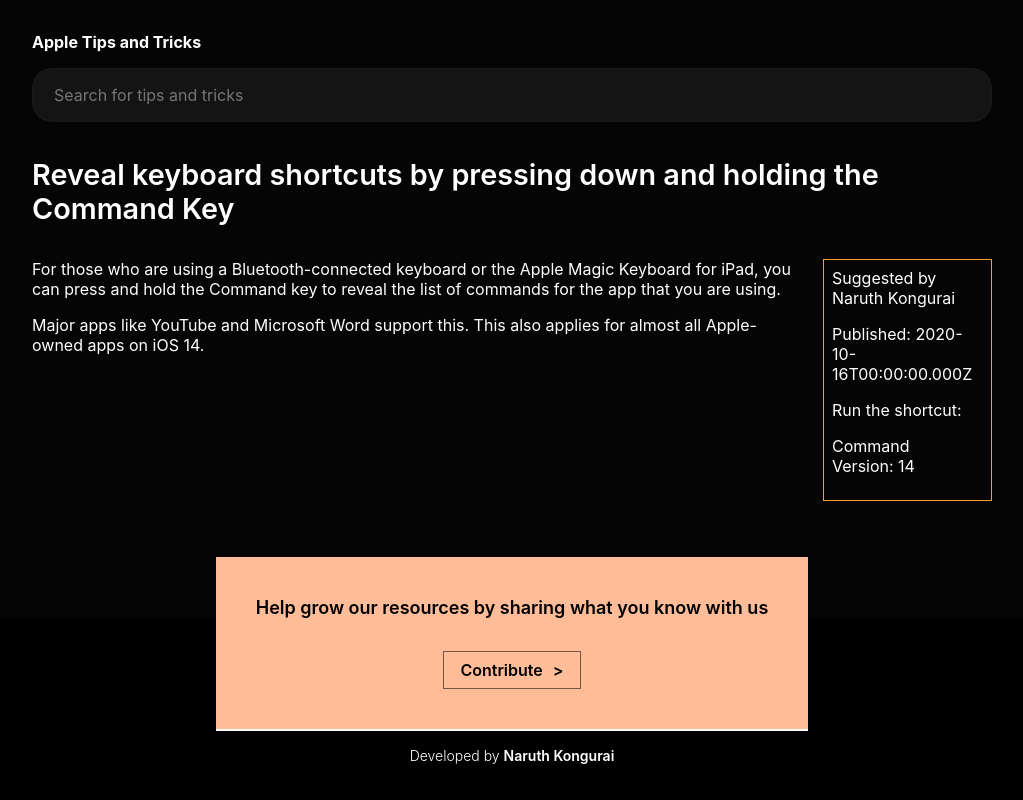
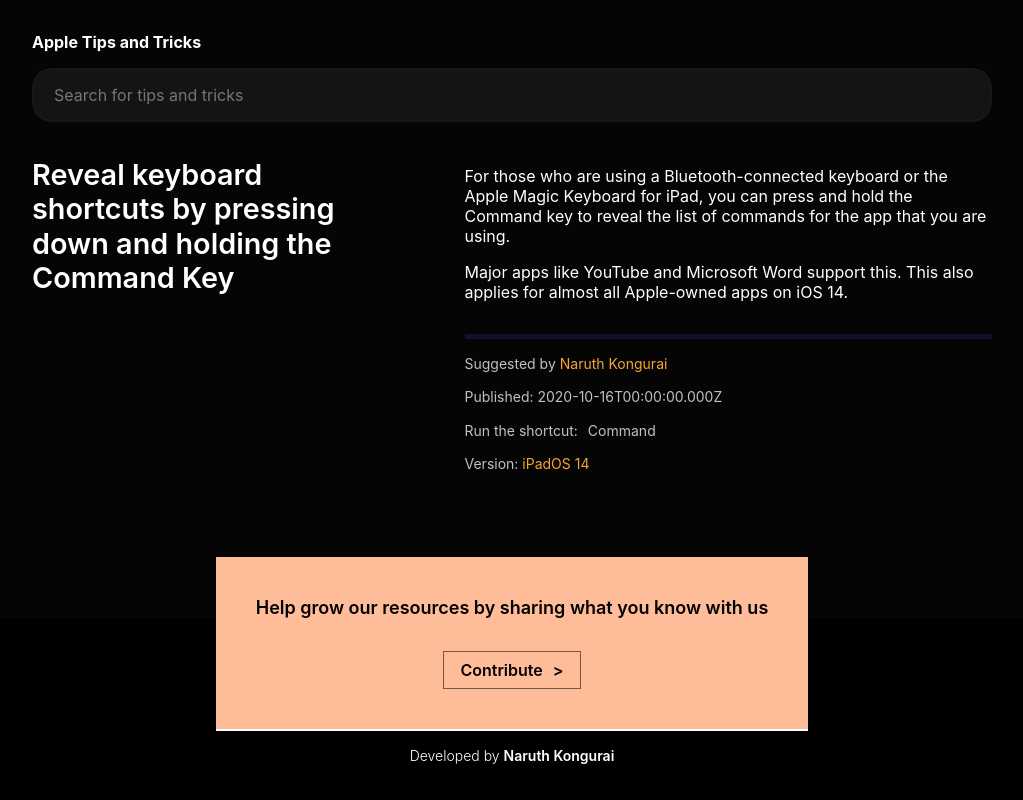
Before and after one commit to naruthk/apple-tips, a Gatsby site: page /ipados/reveal-commands-shortcuts/ in a window 1280 px wide. Shown: the whole page, without its empty margins (128-1151 px from the left). Built offline with nearby package versions, Linux system fonts and the light colour scheme; Gatsby itself is replaced by a stand-in of ours.

Commit message:
feat: styling for individual post

```diff
--- a/public/page-data/ipados/reveal-commands-shortcuts/page-data.json
+++ b/public/page-data/ipados/reveal-commands-shortcuts/page-data.json
@@ -1 +1 @@
-{"componentChunkName":"component---src-templates-page-tsx","path":"/ipados/reveal-commands-shortcuts/","result":{"data":{"site":{"siteMetadata":{"title":"Apple Tips and Tricks","description":"A collection of tips and tricks for people who are using Apple products and ecosystem.","author":{"name":"Naruth Kongurai","url":"https://www.naruth.dev"}}},"markdownRemark":{"html":"<p>For those who are using a Bluetooth-connected keyboard or the Apple Magic Keyboard for iPad, you can press and hold the Command key to reveal the list of commands for the app that you are using.</p>\n<p>Major apps like YouTube and Microsoft Word support this. This also applies for almost all Apple-owned apps on iOS 14.</p>","excerpt":"For those who are using a Bluetooth-connected keyboard or the Apple Magic Keyboard for iPad, you can press and hold the Command key to…","frontmatter":{"title":"Reveal keyboard shortcuts by pressing down and holding the Command Key","date":"2020-10-16T00:00:00.000Z","author":"Naruth Kongurai","description":"Works across many supported apps on iOS 14","keyboardCommand":"Command","source":null,"osVersion":14}}},"pageContext":{"slug":"/ipados/reveal-commands-shortcuts/"}},"staticQueryHashes":["2316817422","529154520","708590324"]}
+{"componentChunkName":"component---src-templates-page-tsx","path":"/ipados/reveal-commands-shortcuts/","result":{"data":{"site":{"siteMetadata":{"title":"Apple Tips and Tricks","description":"A collection of tips and tricks for people who are using Apple products and ecosystem.","author":{"name":"Naruth Kongurai","url":"https://www.naruth.dev"}}},"markdownRemark":{"html":"<p>For those who are using a Bluetooth-connected keyboard or the Apple Magic Keyboard for iPad, you can press and hold the Command key to reveal the list of commands for the app that you are using.</p>\n<p>Major apps like YouTube and Microsoft Word support this. This also applies for almost all Apple-owned apps on iOS 14.</p>","excerpt":"For those who are using a Bluetooth-connected keyboard or the Apple Magic Keyboard for iPad, you can press and hold the Command key to…","fields":{"collection":"ipados"},"frontmatter":{"title":"Reveal keyboard shortcuts by pressing down and holding the Command Key","date":"2020-10-16T00:00:00.000Z","author":"Naruth Kongurai","description":"Works across many supported apps on iOS 14","keyboardCommand":"Command","source":null,"osVersion":14}}},"pageContext":{"slug":"/ipados/reveal-commands-shortcuts/"}},"staticQueryHashes":["2316817422","529154520","708590324"]}
--- a/src/components/footer/style.tsx
+++ b/src/components/footer/style.tsx
@@ -2,7 +2,7 @@ import styled from "@emotion/styled";
 import { Link } from "gatsby";
 import Container from "../Container";
 
-import { dimensions, colors } from "../../styles/variables";
+import { dimensions, colors, radius } from "../../styles/variables";
 
 const StyledFooter = styled.footer`
   margin-top: 2rem;
@@ -30,7 +30,7 @@ const ContributionsLink = styled(Link)`
   align-items: center;
   margin: auto;
   padding: 1.5rem;
-  border-radius: 20px;
+  border-radius: ${radius.container}px;
   color: ${colors.black};
   font-weight: 600;
   font-size: ${dimensions.fontSize.large}px;
--- a/src/components/post/index.tsx
+++ b/src/components/post/index.tsx
@@ -1,3 +1,4 @@
+import { Link } from "gatsby";
 import React, { FC } from "react";
 import { Frontmatter } from "../../typings";
 import CommandKeys from "../commandKeys";
@@ -6,6 +7,7 @@ import {
   StyledPostContainer,
   StyledTitle,
   StyledMetaContainer,
+  StyledPostText,
   StyledGridContainer,
   CommandKeyContainer
 } from "./style";
@@ -13,9 +15,10 @@ import {
 interface PostProps {
   postData: Frontmatter,
   html: string;
+  collection: string;
 }
 
-const Post: FC<PostProps> = ({ postData, html }) => {
+const Post: FC<PostProps> = ({ postData, html, collection }) => {
   const {
     title,
     date,
@@ -25,18 +28,20 @@ const Post: FC<PostProps> = ({ postData, html }) => {
     osVersion
   } = postData;
 
+  const osNameWithVersion = `${collection} ${osVersion}`;
+
   return (
     <StyledPostContainer>
       <StyledTitle>{title}</StyledTitle>
       <StyledGridContainer>
         {/* eslint-disable-next-line react/no-danger */}
-        <div dangerouslySetInnerHTML={{ __html: html }} />
+        <StyledPostText dangerouslySetInnerHTML={{ __html: html }} />
         <StyledMetaContainer>
-          <p>Suggested by {author}</p>
+          <p>Suggested by <Link to={`/author/${author}`} title={`Posts by ${author}`}>{author}</Link></p>
           <p>Published: {date}</p>
-          <CommandKeys keys={[keyboardCommand]} />
-          <p>Version: {osVersion}</p>
-          {source && <p>Source: {source}</p>}
+          {keyboardCommand && <CommandKeys keys={[keyboardCommand]} />}
+          <p>Version: <Link to={`/${collection}`} title={`See more posts on ${collection}`}>{osNameWithVersion}</Link></p>
+          {source && <p><a href={source} title={source} target="_blank" rel="nofollow">Source</a></p>}
         </StyledMetaContainer>
       </StyledGridContainer>
     </StyledPostContainer>
--- a/src/components/post/style.tsx
+++ b/src/components/post/style.tsx
@@ -1,26 +1,47 @@
 import styled from "@emotion/styled";
 
-import { breakpoints, colors, dimensions } from "../../styles/variables";
+import {
+  breakpoints,
+  colors,
+  dimensions,
+  radius
+ } from "../../styles/variables";
 import { getemsize } from "../../styles/mixins";
 
 const StyledPostContainer = styled.article`
+  @media (min-width: ${getemsize(breakpoints.sm)}em) {
+    display: flex;
+    flex-direction: row;
+    justify-content: space-between;
+  }
 `;
 
 const StyledTitle = styled.h1`
   font-size: ${dimensions.headingSizes.h1}rem;
   color: ${colors.white};
   margin-bottom: 2rem;
+
+  @media (min-width: ${getemsize(breakpoints.sm)}em) {
+    margin-right: 2rem;
+  }
+`;
+
+const StyledGridContainer = styled.div`
+  @media (min-width: ${getemsize(breakpoints.sm)}em) {
+    margin-left: 2rem;
+  }
+`;
+
+const StyledPostText = styled.div`
+  margin-top: 0.5rem;
 `;
 
 const StyledMetaContainer = styled.section`
   padding-top: 1rem;
   margin-top: 2rem;
-
-  @media (min-width: ${getemsize(breakpoints.sm)}em) {
-    margin: 0 0 0 1rem;
-    padding: 0.5rem;
-    border: 1px solid ${colors.brand};
-  }
+  border-top: 5px solid ${colors.navy};
+  font-size: ${dimensions.fontSize.small}px;
+  color: ${colors.gray.light};
 `;
 
 const CommandKeyContainer = styled.div`
@@ -28,20 +49,12 @@ const CommandKeyContainer = styled.div`
   height: 100px;
 `;
 
-const StyledGridContainer = styled.div`
-  display: flex;
-  flex-direction: row;
-  flex-wrap: wrap;
-
-  @media (min-width: ${getemsize(breakpoints.sm)}em) {
-    flex-wrap: nowrap;
-  }
-`;
 
 export {
   StyledPostContainer,
   StyledTitle,
   StyledMetaContainer,
   StyledGridContainer,
+  StyledPostText,
   CommandKeyContainer
 };
--- a/src/components/searchInput/style.tsx
+++ b/src/components/searchInput/style.tsx
@@ -1,7 +1,7 @@
 import styled from "@emotion/styled";
 
 import { getemsize } from "../../styles/mixins";
-import { colors, breakpoints } from "../../styles/variables";
+import { colors, breakpoints, radius } from "../../styles/variables";
 
 const StyledSearchContainer = styled.div`
   width: 100%;
@@ -14,7 +14,7 @@ const StyledSearchInput = styled.input`
   color: ${colors.gray.light};
   background-color: ${colors.gray.medium};
   border: 2px solid ${colors.gray.medium};
-  border-radius: 20px;
+  border-radius: ${radius.container}px;
 
   :focus,
   :active,
--- a/src/styles/variables.ts
+++ b/src/styles/variables.ts
@@ -75,3 +75,9 @@ export const dimensions = {
   },
   containerPadding: 1.2
 };
+
+export const radius = {
+  card: 10,
+  input: 20,
+  container: 20
+};
--- a/src/templates/page.tsx
+++ b/src/templates/page.tsx
@@ -6,6 +6,7 @@ import MainLayout from "../layouts";
 
 import { MarkdownRemark, Location } from "../typings";
 import Post from "../components/post";
+import { CollectionCategories } from "../constants";
 
 interface PageTemplateProps {
   location: Location,
@@ -25,12 +26,14 @@ interface PageTemplateProps {
 }
 
 const PageTemplate: React.FC<PageTemplateProps> = ({ location, data }) => {
-  const { frontmatter, html } = data.markdownRemark;
+  const { frontmatter, html, fields } = data.markdownRemark;
+
+  const exactLetterCasing = CollectionCategories[fields.collection];
 
   return (
     <MainLayout location={location}>
       <Container>
-        <Post postData={frontmatter} html={html} />
+        <Post postData={frontmatter} html={html} collection={exactLetterCasing} />
       </Container>
     </MainLayout>
   );
@@ -53,6 +56,9 @@ export const query = graphql`
     markdownRemark(fields: { slug: { eq: $slug } }) {
       html
       excerpt
+      fields {
+        collection
+      }
       frontmatter {
         title
         date
```
Also changed, not shown: src/components/articlesListing/style.tsx (+7 -2 lines), src/typings.d.ts (+7 -6 lines), 3 other files.
